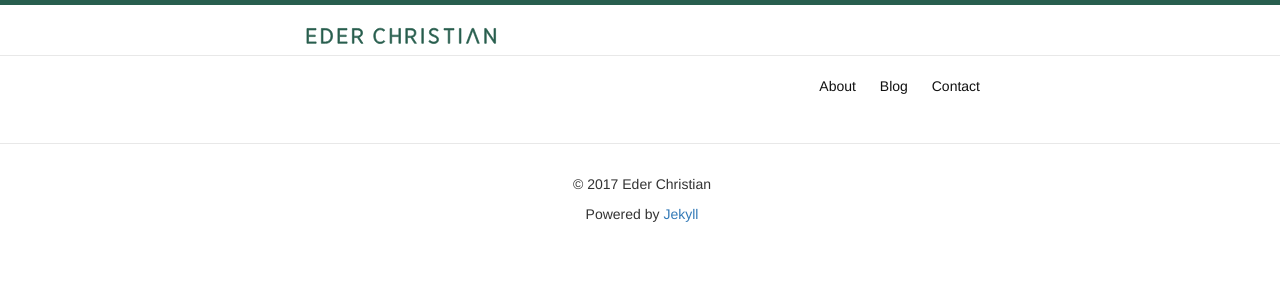
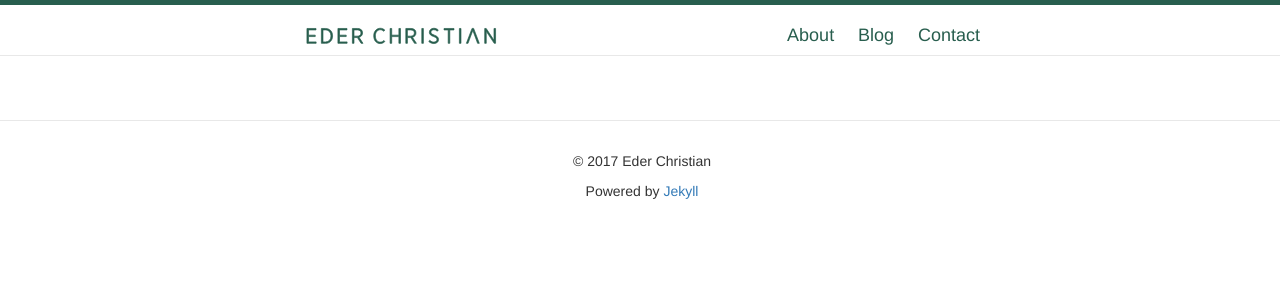
Before and after one commit to ederchristian/ederchristian, a Jekyll site: the page built from index.md, in a window 1280 px wide. Shown: the top 300 px of the page. Built offline with Jekyll 4.4.1, drawn with Linux system fonts in a browser that asks for light colours.

Commit message:
Update style on nav

```diff
--- a/_sass/minima.scss
+++ b/_sass/minima.scss
@@ -4,6 +4,7 @@
 
 $base-font-family: "Roboto", Helvetica, Arial, sans-serif !default;
 $base-font-size:   16px !default;
+$font-size-nav: 18px !default;
 $base-font-weight: 400 !default;
 $small-font-size:  $base-font-size * 0.875 !default;
 $base-line-height: 1.5 !default;
--- a/_sass/minima/_layout.scss
+++ b/_sass/minima/_layout.scss
@@ -49,7 +49,7 @@
 
 .site-nav {
   float: right;
-  line-height: $base-line-height * $base-font-size * 2.25;
+  line-height: $base-line-height;
 
   .nav-trigger {
       display: none;
@@ -60,8 +60,9 @@
   }
 
   .page-link {
-    color: $text-color;
-    line-height: $base-line-height;
+    color: $brand-color;
+    line-height: 10px;
+    font-size: $font-size-nav;
 
     // Gaps between nav items, but not on the last one
     &:not(:last-child) {
@@ -113,7 +114,7 @@
 
     .page-link {
       display: block;
-      padding: 5px 10px;
+      padding: 0px 10px;
 
       &:not(:last-child) {
         margin-right: 0;
```
